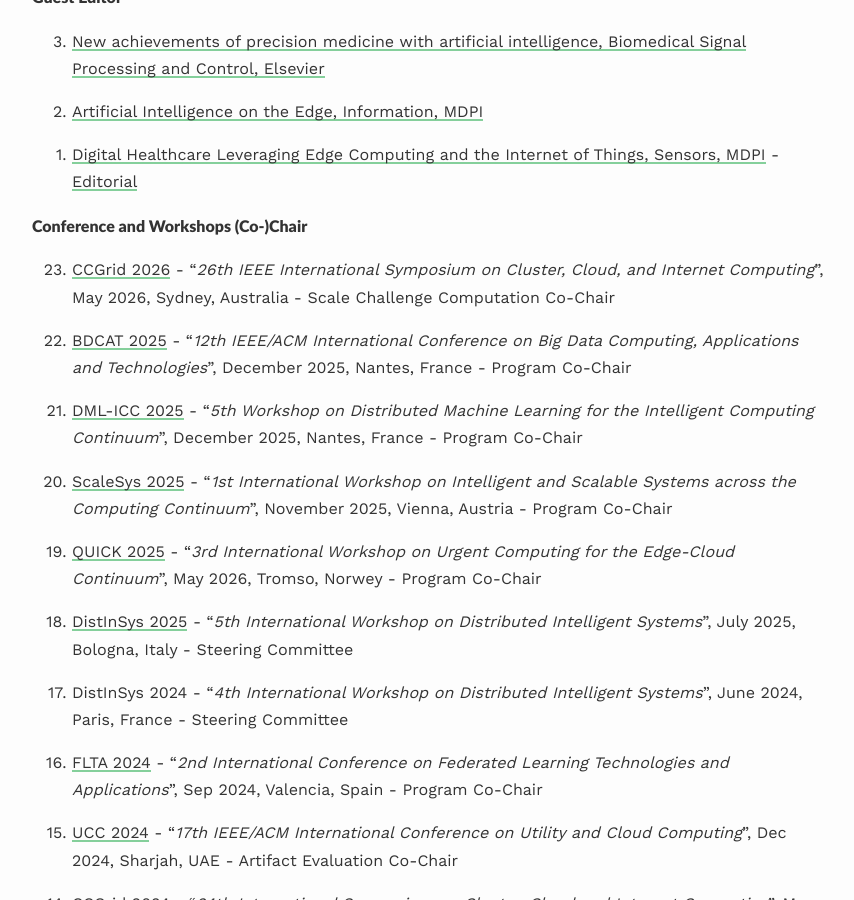
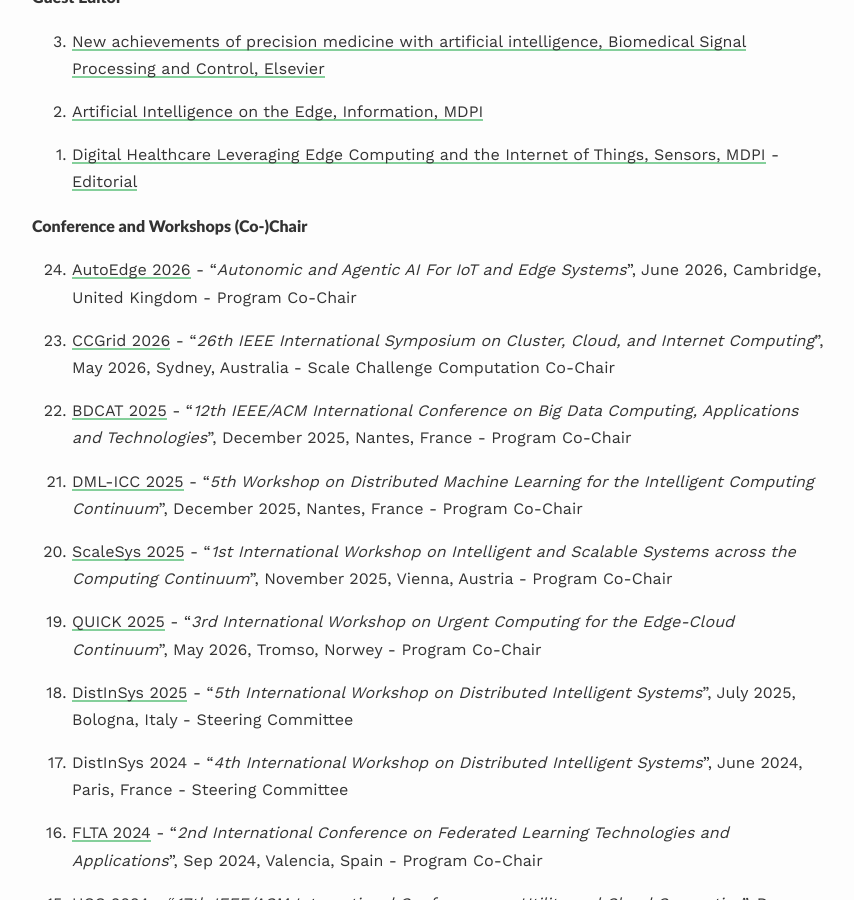
Before and after one commit to lcarnevale/lcarnevale.github.io, a Jekyll site: the page built from _pages/activities.md, in a window 1280 px wide and 900 px high, scrolled down 657 px. Shown: the whole window, without its empty margins (208-1062 px from the left). Built offline with Jekyll 4.4.1, drawn with Linux system fonts in a browser that asks for light colours; nearby versions of some CDN libraries; some web fonts are replaced.

Commit message:
add AutoEdge workshop

```diff
--- a/_pages/activities.md
+++ b/_pages/activities.md
@@ -32,6 +32,8 @@
 {: reversed="reversed"}
 
 #### Conference and Workshops (Co-)Chair
+0. [AutoEdge 2026](https://autoedge2026.github.io) - "<i>Autonomic and Agentic AI For IoT and Edge Systems</i>", June 2026, Cambridge, United Kingdom - Program Co-Chair
+
 0. [CCGrid 2026](https://ccgrid2026.org/index.php) - "<i>26th IEEE International Symposium
 on Cluster, Cloud, and Internet Computing</i>", May 2026, Sydney, Australia - Scale Challenge Computation Co-Chair
 
```
